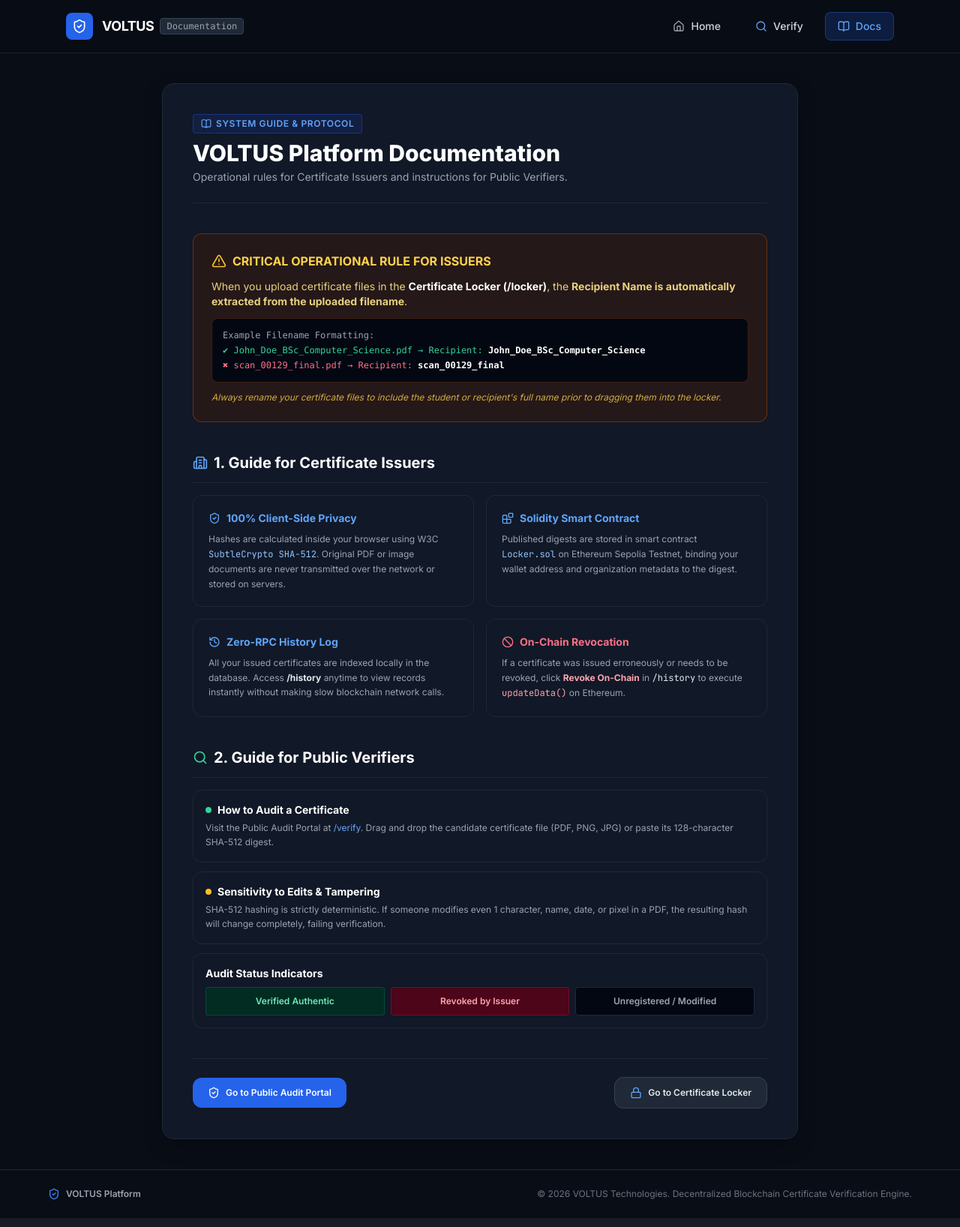
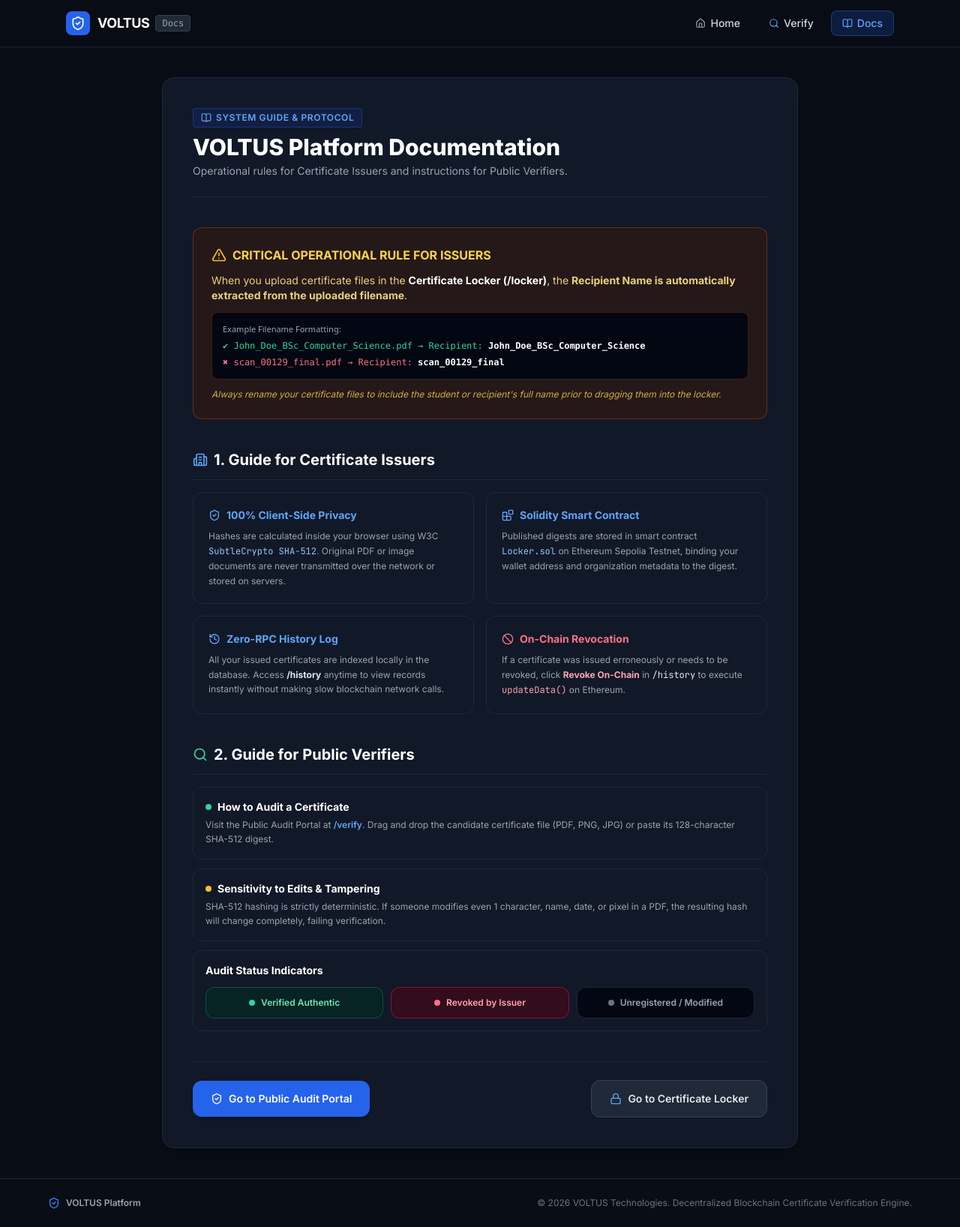
Before and after one commit to Exido-Rio/Voltus, a Django app: page /docs in a window 1280 px wide. Shown: the whole page at 75% size. Run offline with Django 5.2, Linux system fonts and the light colour scheme; parts of the project's set-up code (start-up, migrations or seed data) failed here and were passed over; some libraries are stand-ins or nearby versions.

Commit message:
style: improve responsive design and mobile layout consistency across templates

```diff
--- a/templates/docs.html
+++ b/templates/docs.html
@@ -56,28 +56,28 @@
 
     <!-- Global Header -->
     <header class="w-full bg-[#090d16]/90 backdrop-blur-md border-b border-gray-800/80 sticky top-0 z-50">
-        <div class="max-w-6xl mx-auto px-6 py-4 flex items-center justify-between">
-            <a href="/" class="flex items-center space-x-3">
-                <div class="w-9 h-9 rounded-lg bg-blue-600 flex items-center justify-center text-white font-bold shadow-sm">
-                    <i data-lucide="shield-check" class="w-5 h-5"></i>
+        <div class="max-w-6xl mx-auto px-4 sm:px-6 py-3.5 flex items-center justify-between">
+            <a href="/" class="flex items-center space-x-2.5">
+                <div class="w-8 h-8 rounded-lg bg-blue-600 flex items-center justify-center text-white font-bold shadow-sm">
+                    <i data-lucide="shield-check" class="w-4 h-4 sm:w-5 sm:h-5"></i>
                 </div>
                 <div class="flex items-center space-x-2">
-                    <span class="text-lg font-bold tracking-tight text-white">VOLTUS</span>
-                    <span class="text-xs px-2 py-0.5 rounded bg-gray-800 text-gray-400 font-mono border border-gray-700">Documentation</span>
+                    <span class="text-base sm:text-lg font-bold tracking-tight text-white">VOLTUS</span>
+                    <span class="text-[10px] sm:text-xs px-2 py-0.5 rounded bg-gray-800 text-gray-400 font-mono border border-gray-700">Docs</span>
                 </div>
             </a>
 
-            <nav class="flex items-center space-x-3 text-sm font-medium">
-                <a href="/" class="btn-press px-4 py-2 rounded-lg text-gray-300 hover:text-white hover:bg-gray-800/80 transition flex items-center space-x-2 border border-transparent hover:border-gray-700">
-                    <i data-lucide="home" class="w-4 h-4 text-gray-400"></i>
+            <nav class="flex items-center space-x-1 sm:space-x-2 text-xs sm:text-sm font-medium">
+                <a href="/" class="btn-press px-2.5 sm:px-3.5 py-1.5 rounded-lg text-gray-300 hover:text-white hover:bg-gray-800/80 transition flex items-center space-x-1.5 border border-transparent hover:border-gray-700">
+                    <i data-lucide="home" class="w-3.5 h-3.5 text-gray-400"></i>
                     <span>Home</span>
                 </a>
-                <a href="/verify" class="btn-press px-4 py-2 rounded-lg text-gray-300 hover:text-white hover:bg-gray-800/80 transition flex items-center space-x-2 border border-transparent hover:border-gray-700">
-                    <i data-lucide="search" class="w-4 h-4 text-blue-400"></i>
+                <a href="/verify" class="btn-press px-2.5 sm:px-3.5 py-1.5 rounded-lg text-gray-300 hover:text-white hover:bg-gray-800/80 transition flex items-center space-x-1.5 border border-transparent hover:border-gray-700">
+                    <i data-lucide="search" class="w-3.5 h-3.5 text-blue-400"></i>
                     <span>Verify</span>
                 </a>
-                <a href="/docs" class="btn-press px-4 py-2 rounded-lg bg-blue-600/20 text-blue-400 border border-blue-500/30 hover:bg-blue-600/30 transition flex items-center space-x-2">
-                    <i data-lucide="book-open" class="w-4 h-4"></i>
+                <a href="/docs" class="btn-press px-2.5 sm:px-3.5 py-1.5 rounded-lg bg-blue-600/20 text-blue-400 border border-blue-500/30 hover:bg-blue-600/30 transition flex items-center space-x-1.5">
+                    <i data-lucide="book-open" class="w-3.5 h-3.5"></i>
                     <span>Docs</span>
                 </a>
             </nav>
@@ -85,9 +85,9 @@
     </header>
 
     <!-- Main Content -->
-    <main class="flex-1 max-w-4xl w-full mx-auto px-6 py-10">
+    <main class="flex-1 max-w-4xl w-full mx-auto px-4 sm:px-6 py-6 sm:py-10">
 
-        <div class="saas-card rounded-2xl p-8 md:p-10 animate-fade-in space-y-10">
+        <div class="saas-card rounded-2xl p-5 sm:p-8 md:p-10 animate-fade-in space-y-8 sm:space-y-10">
 
             <!-- Page Header -->
             <div class="border-b border-gray-800 pb-6">
@@ -95,25 +95,25 @@
                     <i data-lucide="book-open" class="w-3.5 h-3.5"></i>
                     <span>System Guide & Protocol</span>
                 </div>
-                <h1 class="text-3xl font-extrabold text-white">VOLTUS Platform Documentation</h1>
-                <p class="text-gray-400 text-sm mt-1">
+                <h1 class="text-2xl sm:text-3xl font-extrabold text-white">VOLTUS Platform Documentation</h1>
+                <p class="text-gray-400 text-xs sm:text-sm mt-1">
                     Operational rules for Certificate Issuers and instructions for Public Verifiers.
                 </p>
             </div>
 
             <!-- Important Warning Callout for Issuers -->
-            <div class="p-6 rounded-xl bg-amber-950/40 border border-amber-800/60 space-y-3">
-                <div class="flex items-center space-x-2 text-amber-300 font-bold text-base">
-                    <i data-lucide="alert-triangle" class="w-5 h-5 text-amber-400"></i>
+            <div class="p-5 sm:p-6 rounded-xl bg-amber-950/40 border border-amber-800/60 space-y-3">
+                <div class="flex items-center space-x-2 text-amber-300 font-bold text-sm sm:text-base">
+                    <i data-lucide="alert-triangle" class="w-4 h-4 sm:w-5 sm:h-5 text-amber-400 flex-shrink-0"></i>
                     <span>CRITICAL OPERATIONAL RULE FOR ISSUERS</span>
                 </div>
                 <p class="text-xs md:text-sm text-amber-200/90 leading-relaxed">
                     When you upload certificate files in the <strong class="text-white">Certificate Locker (/locker)</strong>, the <strong>Recipient Name is automatically extracted from the uploaded filename</strong>.
                 </p>
-                <div class="p-3.5 rounded-lg bg-gray-950 border border-amber-900/50 text-xs font-mono text-gray-300 space-y-1">
-                    <p class="text-gray-400">Example Filename Formatting:</p>
-                    <p class="text-emerald-400">✔ John_Doe_BSc_Computer_Science.pdf &rarr; Recipient: <span class="text-white font-bold">John_Doe_BSc_Computer_Science</span></p>
-                    <p class="text-rose-400">✖ scan_00129_final.pdf &rarr; Recipient: <span class="text-white font-bold">scan_00129_final</span></p>
+                <div class="p-3.5 rounded-lg bg-gray-950 border border-amber-900/50 text-xs font-mono text-gray-300 space-y-1.5 overflow-x-auto">
+                    <p class="text-gray-400 font-sans text-[11px]">Example Filename Formatting:</p>
+                    <p class="text-emerald-400 whitespace-nowrap">✔ John_Doe_BSc_Computer_Science.pdf &rarr; Recipient: <span class="text-white font-bold">John_Doe_BSc_Computer_Science</span></p>
+                    <p class="text-rose-400 whitespace-nowrap">✖ scan_00129_final.pdf &rarr; Recipient: <span class="text-white font-bold">scan_00129_final</span></p>
                 </div>
                 <p class="text-xs text-amber-300/80 italic">
                     Always rename your certificate files to include the student or recipient's full name prior to dragging them into the locker.
@@ -122,13 +122,13 @@
 
             <!-- Section 1: Issuer Guide -->
             <div class="space-y-4">
-                <h2 class="text-xl font-bold text-white flex items-center space-x-2 border-b border-gray-800 pb-3">
+                <h2 class="text-lg sm:text-xl font-bold text-white flex items-center space-x-2 border-b border-gray-800 pb-3">
                     <i data-lucide="building-2" class="w-5 h-5 text-blue-400"></i>
                     <span>1. Guide for Certificate Issuers</span>
                 </h2>
 
                 <div class="grid grid-cols-1 md:grid-cols-2 gap-4 text-xs">
-                    <div class="p-5 rounded-xl bg-gray-900 border border-gray-800 space-y-2">
+                    <div class="p-4 sm:p-5 rounded-xl bg-gray-900 border border-gray-800 space-y-2">
                         <div class="flex items-center space-x-2 text-blue-400 font-bold text-sm">
                             <i data-lucide="shield-check" class="w-4 h-4"></i>
                             <span>100% Client-Side Privacy</span>
@@ -138,7 +138,7 @@
                         </p>
                     </div>
 
-                    <div class="p-5 rounded-xl bg-gray-900 border border-gray-800 space-y-2">
+                    <div class="p-4 sm:p-5 rounded-xl bg-gray-900 border border-gray-800 space-y-2">
                         <div class="flex items-center space-x-2 text-blue-400 font-bold text-sm">
                             <i data-lucide="blocks" class="w-4 h-4"></i>
                             <span>Solidity Smart Contract</span>
@@ -148,7 +148,7 @@
                         </p>
                     </div>
 
-                    <div class="p-5 rounded-xl bg-gray-900 border border-gray-800 space-y-2">
+                    <div class="p-4 sm:p-5 rounded-xl bg-gray-900 border border-gray-800 space-y-2">
                         <div class="flex items-center space-x-2 text-blue-400 font-bold text-sm">
                             <i data-lucide="history" class="w-4 h-4"></i>
                             <span>Zero-RPC History Log</span>
@@ -158,7 +158,7 @@
                         </p>
                     </div>
 
-                    <div class="p-5 rounded-xl bg-gray-900 border border-gray-800 space-y-2">
+                    <div class="p-4 sm:p-5 rounded-xl bg-gray-900 border border-gray-800 space-y-2">
                         <div class="flex items-center space-x-2 text-rose-400 font-bold text-sm">
                             <i data-lucide="ban" class="w-4 h-4"></i>
                             <span>On-Chain Revocation</span>
@@ -172,7 +172,7 @@
 
             <!-- Section 2: Verifier Guide -->
             <div class="space-y-4">
-                <h2 class="text-xl font-bold text-white flex items-center space-x-2 border-b border-gray-800 pb-3">
+                <h2 class="text-lg sm:text-xl font-bold text-white flex items-center space-x-2 border-b border-gray-800 pb-3">
                     <i data-lucide="search" class="w-5 h-5 text-emerald-400"></i>
                     <span>2. Guide for Public Verifiers</span>
                 </h2>
@@ -184,7 +184,7 @@
                             <span>How to Audit a Certificate</span>
                         </h3>
                         <p class="text-gray-400 leading-relaxed">
-                            Visit the Public Audit Portal at <a href="/verify" class="text-blue-400 hover:underline">/verify</a>. Drag and drop the candidate certificate file (PDF, PNG, JPG) or paste its 128-character SHA-512 digest.
+                            Visit the Public Audit Portal at <a href="/verify" class="text-blue-400 hover:underline font-semibold">/verify</a>. Drag and drop the candidate certificate file (PDF, PNG, JPG) or paste its 128-character SHA-512 digest.
                         </p>
                     </div>
 
@@ -198,17 +198,20 @@
                         </p>
                     </div>
 
-                    <div class="p-4 rounded-xl bg-gray-900 border border-gray-800 space-y-2">
+                    <div class="p-4 rounded-xl bg-gray-900 border border-gray-800 space-y-3">
                         <h3 class="font-bold text-white text-sm">Audit Status Indicators</h3>
-                        <div class="grid grid-cols-1 sm:grid-cols-3 gap-2">
-                            <div class="p-2.5 rounded bg-emerald-950 border border-emerald-800/60 text-emerald-300 font-semibold text-center">
-                                Verified Authentic
+                        <div class="grid grid-cols-1 sm:grid-cols-3 gap-2.5">
+                            <div class="p-3 rounded-xl bg-emerald-950/60 border border-emerald-800/80 text-emerald-300 font-semibold text-center flex items-center justify-center space-x-2">
+                                <span class="w-2 h-2 rounded-full bg-emerald-400"></span>
+                                <span>Verified Authentic</span>
                             </div>
-                            <div class="p-2.5 rounded bg-rose-950 border border-rose-900/60 text-rose-300 font-semibold text-center">
-                                Revoked by Issuer
+                            <div class="p-3 rounded-xl bg-rose-950/60 border border-rose-800/80 text-rose-300 font-semibold text-center flex items-center justify-center space-x-2">
+                                <span class="w-2 h-2 rounded-full bg-rose-400"></span>
+                                <span>Revoked by Issuer</span>
                             </div>
-                            <div class="p-2.5 rounded bg-gray-950 border border-gray-800 text-gray-400 font-semibold text-center">
-                                Unregistered / Modified
+                            <div class="p-3 rounded-xl bg-gray-950 border border-gray-800 text-gray-400 font-semibold text-center flex items-center justify-center space-x-2">
+                                <span class="w-2 h-2 rounded-full bg-gray-500"></span>
+                                <span>Unregistered / Modified</span>
                             </div>
                         </div>
                     </div>
@@ -216,12 +219,12 @@
             </div>
 
             <!-- Footer Action -->
-            <div class="pt-6 border-t border-gray-800 flex items-center justify-between">
-                <a href="/verify" class="btn-press py-3 px-5 rounded-xl bg-blue-600 hover:bg-blue-500 text-white font-semibold text-xs flex items-center space-x-2 shadow-sm">
+            <div class="pt-6 border-t border-gray-800 flex flex-col sm:flex-row items-center justify-between gap-3">
+                <a href="/verify" class="btn-press w-full sm:w-auto py-3.5 px-6 rounded-xl bg-blue-600 hover:bg-blue-500 text-white font-semibold text-xs sm:text-sm flex items-center justify-center space-x-2 shadow-md">
                     <i data-lucide="shield-check" class="w-4 h-4"></i>
                     <span>Go to Public Audit Portal</span>
                 </a>
-                <a href="/locker" class="btn-press py-3 px-5 rounded-xl bg-gray-800 hover:bg-gray-700 text-gray-200 font-semibold text-xs border border-gray-700 flex items-center space-x-2">
+                <a href="/locker" class="btn-press w-full sm:w-auto py-3.5 px-6 rounded-xl bg-gray-800 hover:bg-gray-700 text-gray-200 font-semibold text-xs sm:text-sm border border-gray-700 flex items-center justify-center space-x-2">
                     <i data-lucide="lock" class="w-4 h-4 text-blue-400"></i>
                     <span>Go to Certificate Locker</span>
                 </a>
```
Also changed, not shown: templates/hash.html (+24 -23 lines), templates/history.html (+21 -21 lines), templates/index.html (+39 -38 lines), templates/request_varification.html (+19 -19 lines), templates/verify.html (+27 -27 lines), db.sqlite3.
